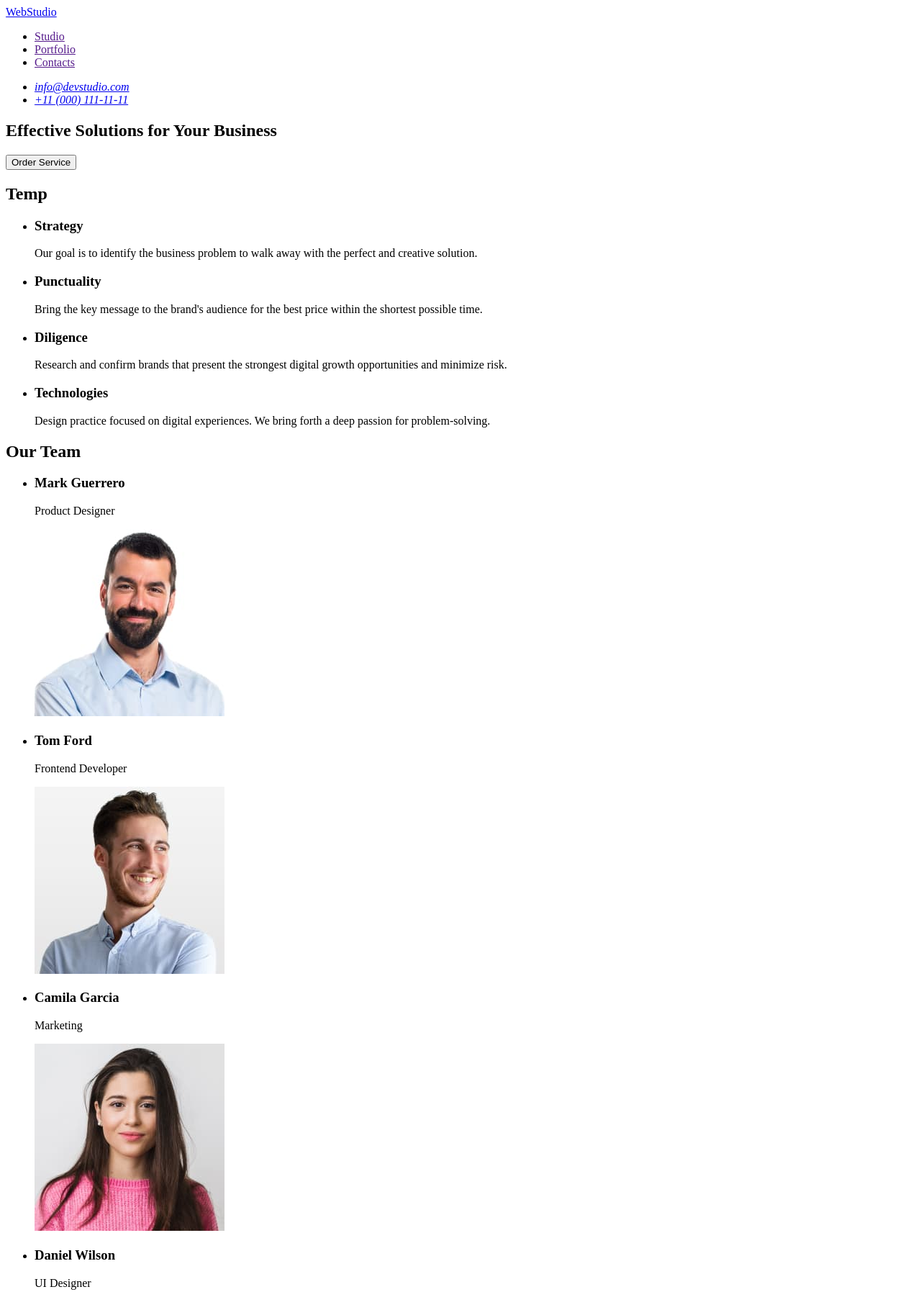
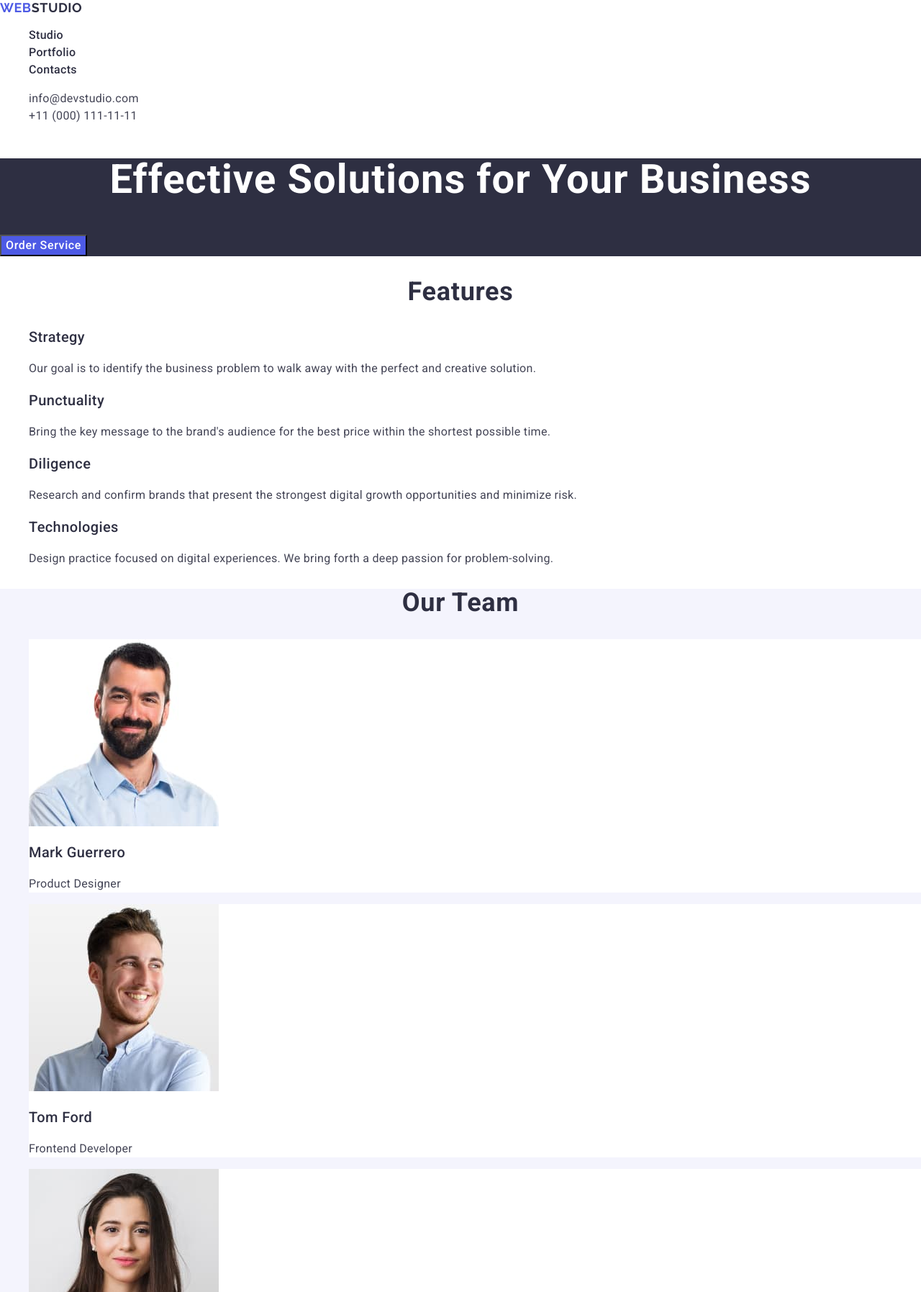
Before and after one commit to Yugrad108/goit-markup-hw-02, a plain HTML site: page index.html in a window 1280 px wide. Shown: the top 1795 px of the page at 72% size. Drawn offline with nearby package versions, Linux system fonts and the light colour scheme.

Commit message:
add all task 2-hw

```diff
--- a/css/styles.css
+++ b/css/styles.css
@@ -0,0 +1,128 @@
+body {
+    font-family: "roboto", sans-serif;
+    color: #434455;
+    background-color: #fff;
+}
+
+ul,ol {
+    list-style: none;
+}
+
+a {
+    text-decoration: none;
+}
+
+.logo {
+    font-family: "Raleway", sans-serif;
+    font-weight: 700;
+    font-size: 18px;
+    line-height: 117%;
+    letter-spacing: 0.03em;
+    text-transform: uppercase;
+    color: #4d5ae5;
+}
+
+.header-logo .logo-part {
+    color: #2e2f42;
+}
+
+.footer-logo .logo-part {
+    color: #f4f4fd;
+}
+.nav-link {
+    font-weight: 500;
+    font-size: 16px;
+    line-height: 1.5;
+    letter-spacing: 0.02em;
+    color: #2e2f42;
+}
+
+.nav-link:hover,
+.nav-link:focus {
+    color: #404bbf;
+}
+
+.contacts {
+    font-style: normal;
+}
+
+.contacts-link {
+    font-size: 16px;
+    line-height: 1.5;
+    letter-spacing: 0.02em;
+    color: #434455;
+}
+
+.nav-link:hover,
+.nav-link:focus,
+.contacts-link:hover,
+.contacts-link:focus {
+    color: #404bbf;
+}
+
+.page-footer {
+    background-color: #2e2f42;
+}
+
+.hero {
+    background-color: #2e2f42;
+}
+
+.hero-title {
+    font-size: 56px;
+    line-height: 1.07;
+    text-align: center;
+    letter-spacing: 0.02em;
+    color: #fff;
+}
+
+.hero-button {
+    font-weight: 500;
+    font-size: 16px;
+    line-height: 1.5;
+    letter-spacing: 0.04em;
+    color: #fff;
+    background-color: #4d5ae5;
+    cursor: pointer;
+}
+
+.features {
+    font-weight: 700;
+    font-size: 36px;
+    line-height: 111%;
+    letter-spacing: 0.02em;
+    text-align: center;
+    color: #2e2f42;
+}
+
+.features-title {
+    font-weight: 500;
+    font-size: 20px;
+    line-height: 1.2;
+    letter-spacing: 0.02em;
+    color: #2e2f42;
+}
+
+.features-text {
+    font-weight: 400;
+    font-size: 16px;
+    line-height: 1.5;
+    letter-spacing: 0.02em;
+    color: #434455;
+}
+
+.team {
+    background-color: #f4f4fd;
+}
+
+.team-list {
+    background-color: #fff;
+}
+
+.footer-text {
+    font-weight: 400;
+    font-size: 16px;
+    line-height: 1.5;
+    letter-spacing: 0.02em;
+    color: #f4f4fd;
+}
--- a/index.html
+++ b/index.html
@@ -5,60 +5,87 @@
     <meta http-equiv="X-UA-Compatible" content="IE=edge" />
     <meta name="viewport" content="width=device-width, initial-scale=1.0" />
     <title>Web Studio</title>
+    <link
+      rel="stylesheet"
+      href="https://cdnjs.cloudflare.com/ajax/libs/modern-normalize/3.0.1/modern-normalize.min.css"
+      integrity="sha512-q6WgHqiHlKyOqslT/lgBgodhd03Wp4BEqKeW6nNtlOY4quzyG3VoQKFrieaCeSnuVseNKRGpGeDU3qPmabCANg=="
+      crossorigin="anonymous"
+      referrerpolicy="no-referrer"
+    />
+    <link rel="preconnect" href="https://fonts.googleapis.com" />
+    <link rel="preconnect" href="https://fonts.gstatic.com" crossorigin />
+    <link
+      href="https://fonts.googleapis.com/css2?family=Raleway:wght@700&family=Roboto:wght@400;500;700&display=swap"
+      rel="stylesheet"
+    />
+
+    <link rel="stylesheet" href="./css/styles.css" />
   </head>
 
   <body>
-    <header>
-      <nav>
-        <a href="./index.html">WebStudio</a>
-        <ul>
-          <li><a href="">Studio</a></li>
-          <li><a href="">Portfolio</a></li>
-          <li><a href="">Contacts</a></li>
+    <header class="page-header">
+      <nav class="header-nav">
+        <a class="logo header-logo" href="./index.html"
+          >Web<span class="logo-part">Studio</span></a
+        >
+        <ul class="nav-list">
+          <li class="nav-item">
+            <a class="nav-link" href="./index.html">Studio</a>
+          </li>
+          <li class="nav-item"><a class="nav-link" href="">Portfolio</a></li>
+          <li class="nav-item"><a class="nav-link" href="">Contacts</a></li>
         </ul>
       </nav>
-      <address>
-        <ul>
-          <li><a href="mailto:info@devstudio.com">info@devstudio.com</a></li>
-          <li><a href="tel:+110001111111">+11 (000) 111-11-11</a></li>
+      <address class="contacts">
+        <ul class="contacts-list">
+          <li class="contacts-item">
+            <a class="contacts-link" href="mailto:info@devstudio.com"
+              >info@devstudio.com</a
+            >
+          </li>
+          <li class="contacts-item">
+            <a class="contacts-link" href="tel:+110001111111"
+              >+11 (000) 111-11-11</a
+            >
+          </li>
         </ul>
       </address>
     </header>
 
     <main>
-      <section>
-        <h1>Effective Solutions for Your Business</h1>
-        <button type="button">Order Service</button>
+      <section class="hero">
+        <h1 class="hero-title">Effective Solutions for Your Business</h1>
+        <button type="button" class="hero-button">Order Service</button>
       </section>
 
       <section>
-        <h2>Temp</h2>
+        <h2 class="features">Features</h2>
         <ul>
           <li>
-            <h3>Strategy</h3>
-            <p>
+            <h3 class="features-title">Strategy</h3>
+            <p class="features-text">
               Our goal is to identify the business problem to walk away with the
               perfect and creative solution.
             </p>
           </li>
           <li>
-            <h3>Punctuality</h3>
-            <p>
+            <h3 class="features-title">Punctuality</h3>
+            <p class="features-text">
               Bring the key message to the brand's audience for the best price
               within the shortest possible time.
             </p>
           </li>
           <li>
-            <h3>Diligence</h3>
-            <p>
+            <h3 class="features-title">Diligence</h3>
+            <p class="features-text">
               Research and confirm brands that present the strongest digital
               growth opportunities and minimize risk.
             </p>
           </li>
 
           <li>
-            <h3>Technologies</h3>
-            <p>
+            <h3 class="features-title">Technologies</h3>
+            <p class="features-text">
               Design practice focused on digital experiences. We bring forth a
               deep passion for problem-solving.
             </p>
@@ -66,52 +93,110 @@
         </ul>
       </section>
 
-      <section>
-        <h2>Our Team</h2>
+      <section class="team">
+        <h2 class="features">Our Team</h2>
         <ul>
-          <li>
-            <h3>Mark Guerrero</h3>
-            <p>Product Designer</p>
+          <li class="team-list">
             <img
               src="./images/Product-Designer.jpg"
               width="264"
               alt="Mark-Guerrero-Product-Designer."
             />
+            <h3 class="features-title">Mark Guerrero</h3>
+            <p class="features-text">Product Designer</p>
           </li>
-          <li>
-            <h3>Tom Ford</h3>
-            <p>Frontend Developer</p>
+          <li class="team-list">
             <img
               src="./images/Frontend-Developer.jpg"
               width="264"
               alt="Tom-Ford-Frontend-Developer."
             />
+            <h3 class="features-title">Tom Ford</h3>
+            <p class="features-text">Frontend Developer</p>
           </li>
-          <li>
-            <h3>Camila Garcia</h3>
-            <p>Marketing</p>
+          <li class="team-list">
             <img
               src="./images/Marketing.jpg"
               width="264"
               alt="Camila-Garcia-Marketing."
             />
+            <h3 class="features-title">Camila Garcia</h3>
+            <p class="features-text">Marketing</p>
           </li>
-          <li>
-            <h3>Daniel Wilson</h3>
-            <p>UI Designer</p>
+          <li class="team-list">
             <img
               src="./images/UI-Designer.jpg"
               width="264"
               alt="Daniel-Wilson-UI-Designer."
             />
+            <h3>Daniel Wilson</h3>
+            <p>UI Designer</p>
+          </li>
+        </ul>
+      </section>
+
+      <section>
+        <h2 class="features">Our Portfolio</h2>
+        <ul>
+          <li>
+            <img src="./images/Banking-App.jpg" width="360" alt="Banking-App" />
+            <h3 class="features-title">Banking App</h3>
+            <p class="features-text">App</p>
+          </li>
+          <li>
+            <img
+              src="./images/Cashless-Payment.jpg"
+              width="360"
+              alt="Cashless-Payment"
+            />
+            <h3 class="features-title">Cashless Payment</h3>
+            <p class="features-text">Marketing</p>
+          </li>
+          <li>
+            <img
+              src="./images/Meditation-App.jpg"
+              width="360"
+              alt="Meditation-App"
+            />
+            <h3 class="features-title">Meditation App</h3>
+            <p class="features-text">App</p>
+          </li>
+          <li>
+            <img
+              src="./images/Taxi-Service.jpg"
+              width="360"
+              alt="Taxi-Service"
+            />
+            <h3 class="features-title">Taxi Service</h3>
+            <p class="features-text">Marketing</p>
+          </li>
+          <li>
+            <img
+              src="./images/Screen-Illustrations.jpg"
+              width="360"
+              alt="Screen-Illustrations"
+            />
+            <h3 class="features-title">Screen Illustrations</h3>
+            <p class="features-text">Design</p>
+          </li>
+          <li>
+            <img
+              src="./images/Online-Courses.jpg"
+              width="360"
+              alt="Online-Courses"
+            />
+            <h3 class="features-title">Online Courses</h3>
+            <p class="features-text">Marketing</p>
           </li>
         </ul>
       </section>
     </main>
 
-    <footer>
-      <a href="./index.html">WebStudio</a>
-      <p>
+    <footer class="page-footer">
+      <a class="logo footer-logo" href="./index.html"
+        >Web<span class="logo-part">Studio</span></a
+      >
+      <p class="footer-text">
         Increase the flow of customers and sales for your business with digital
         marketing & growth solutions.
       </p>
```
Also changed, not shown: images/Banking-App.jpg (added), images/Cashless-Payment.jpg (added), images/Meditation-App.jpg (added), images/Online-Courses.jpg (added), images/Screen-Illustrations.jpg (added), images/Taxi-Service.jpg (added).
